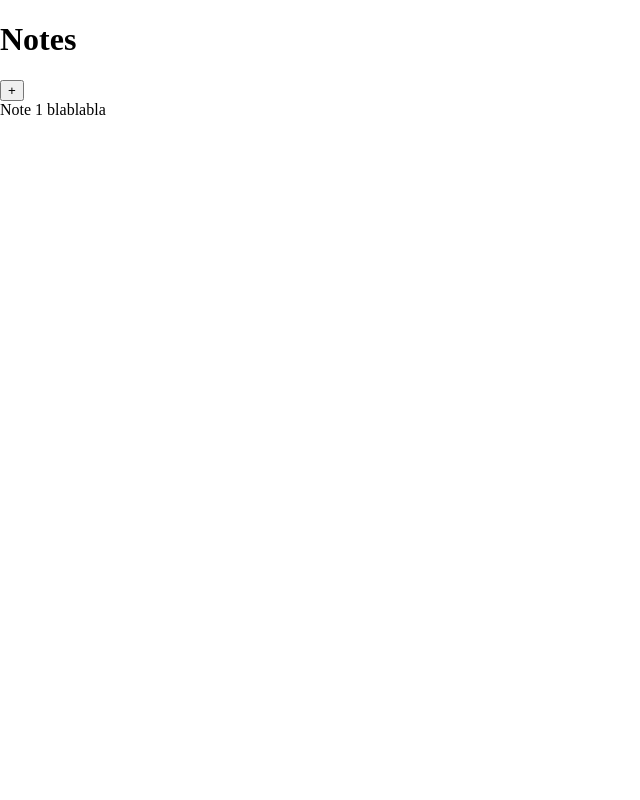
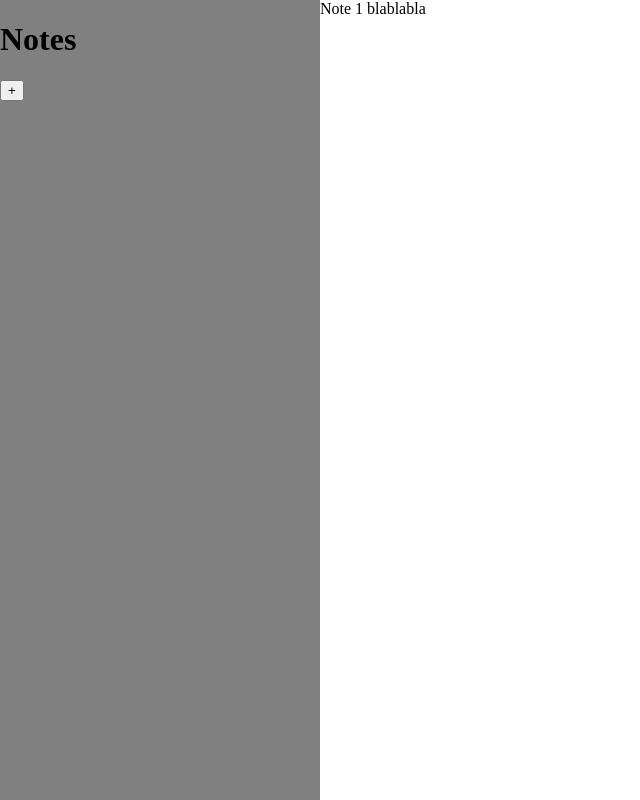
Before and after one commit to jeannepietropaoli/react-simple-to-do-list, a React (Create React App) app: page / in a window 1280 px wide. Shown: the whole page, without its empty margins (0-640 px from the left). Built offline with nearby package versions, Linux system fonts and the light colour scheme.

Commit message:
First basic styling of the app

```diff
--- a/src/index.css
+++ b/src/index.css
@@ -1,3 +1,24 @@
 body {
   margin: 0;
+  width: 100vw;
+  height: 100vh;
 }
+
+#root,
+.app {
+  width: 100%;
+  height: 100%;
+}
+
+.app {
+  display: flex;
+}
+
+.sidebar {
+  width: 25%;
+  background-color: gray;
+}
+
+.editor {
+  flex-grow: 1;
+}
```
